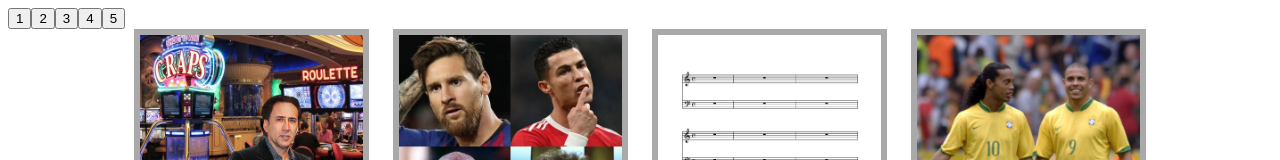
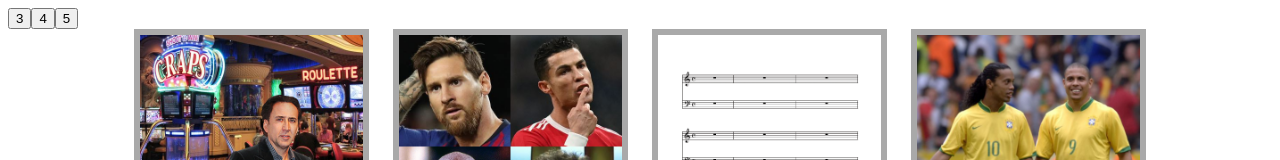
Before and after one commit to Tobertet/ToberQuizz, a Vue app: page / in a window 1280 px wide. Shown: the top 160 px of the page. Built offline with nearby package versions, Linux system fonts and the light colour scheme.

Commit message:
fix homepage typo

```diff
--- a/package.json
+++ b/package.json
@@ -2,7 +2,7 @@
   "name": "toberquizz",
   "version": "0.1.0",
   "private": false,
-  "homepage": "https://tobertet.github.io/toberquizz",
+  "homepage": "https://tobertet.github.io/ToberQuizz",
   "scripts": {
     "serve": "vue-cli-service serve",
     "build": "vue-cli-service build",
--- a/src/App.vue
+++ b/src/App.vue
@@ -2,11 +2,11 @@
   <div id="app">
     <div>
       <button
-        v-for="index in [...Array(5).keys()]"
-        v-on:click="setColumns(index + 1)"
+        v-for="index in [...Array(3).keys()]"
+        v-on:click="setColumns(index + 3)"
         v-bind:key="index"
       >
-        {{ index + 1 }}
+        {{ index + 3 }}
       </button>
     </div>
     <div
```
